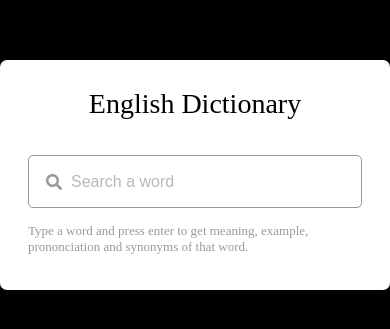
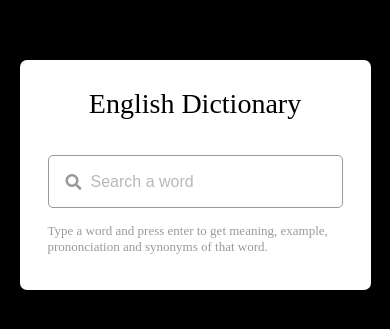
Before and after one commit to reddevill007/My-digital-dictionary, a plain HTML site: page index.html in a window 390 px wide. Shown: the part 247-576 px from the top of the page. Drawn offline with Linux system fonts and the light colour scheme.

Commit message:
Update style.css

```diff
--- a/style.css
+++ b/style.css
@@ -168,3 +168,10 @@ body {
   margin-left: 5px;
   text-decoration: underline;
 }
+
+
+@media (max-width: 500px) {
+  .wrapper {
+    width: 90vw;
+  }
+}
```
